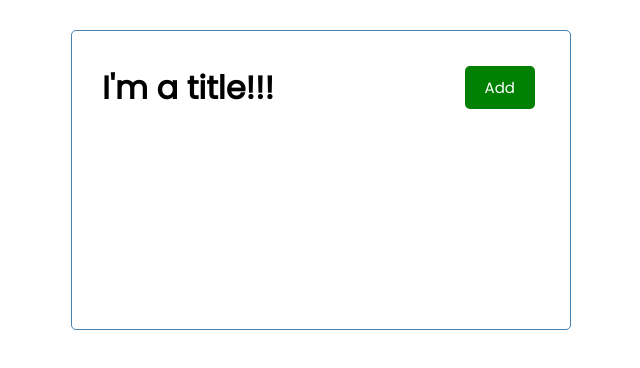
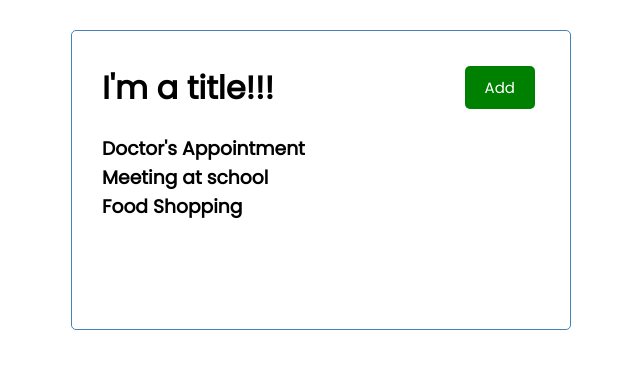
Before and after one commit to somecallmetim/tutorial-task-tracker, a React (Create React App) app: page / in a window 1280 px wide. Shown: the top 368 px of the page, without its empty margins (319-959 px from the left). Built offline with nearby package versions, Linux system fonts and the light colour scheme.

Commit message:
complete through State & UseState Hooks

```diff
--- a/src/App.js
+++ b/src/App.js
@@ -1,9 +1,11 @@
 import Header from "./components/Header";
+import Tasks from "./components/Tasks";
 
 function App() {
     return (
         <div className='container'>
             <Header title="I'm a title!!!" />
+            <Tasks />
         </div>
     );
 }
--- a/src/components/Tasks.js
+++ b/src/components/Tasks.js
@@ -1,4 +1,9 @@
-const tasks = [
+import { useState } from "react";
+
+const Tasks = () => {
+
+    const [tasks, setTasks] = useState(
+        [
             {
                 id: 1,
                 text: "Doctor's Appointment",
@@ -17,10 +22,16 @@
                 day: "Feb 5th at 2pm",
                 reminder: false,
             },
-];
+        ]
+    );
 
-const Tasks = () => {
-    return <div></div>;
+    return (
+        <>
+            {tasks.map((task) => (
+                <h3 key={task.id}>{task.text}</h3>
+            ))}
+        </>
+    );
 };
 
 export default Tasks;
```
Lines whose indentation alone changed are shown as unchanged.
